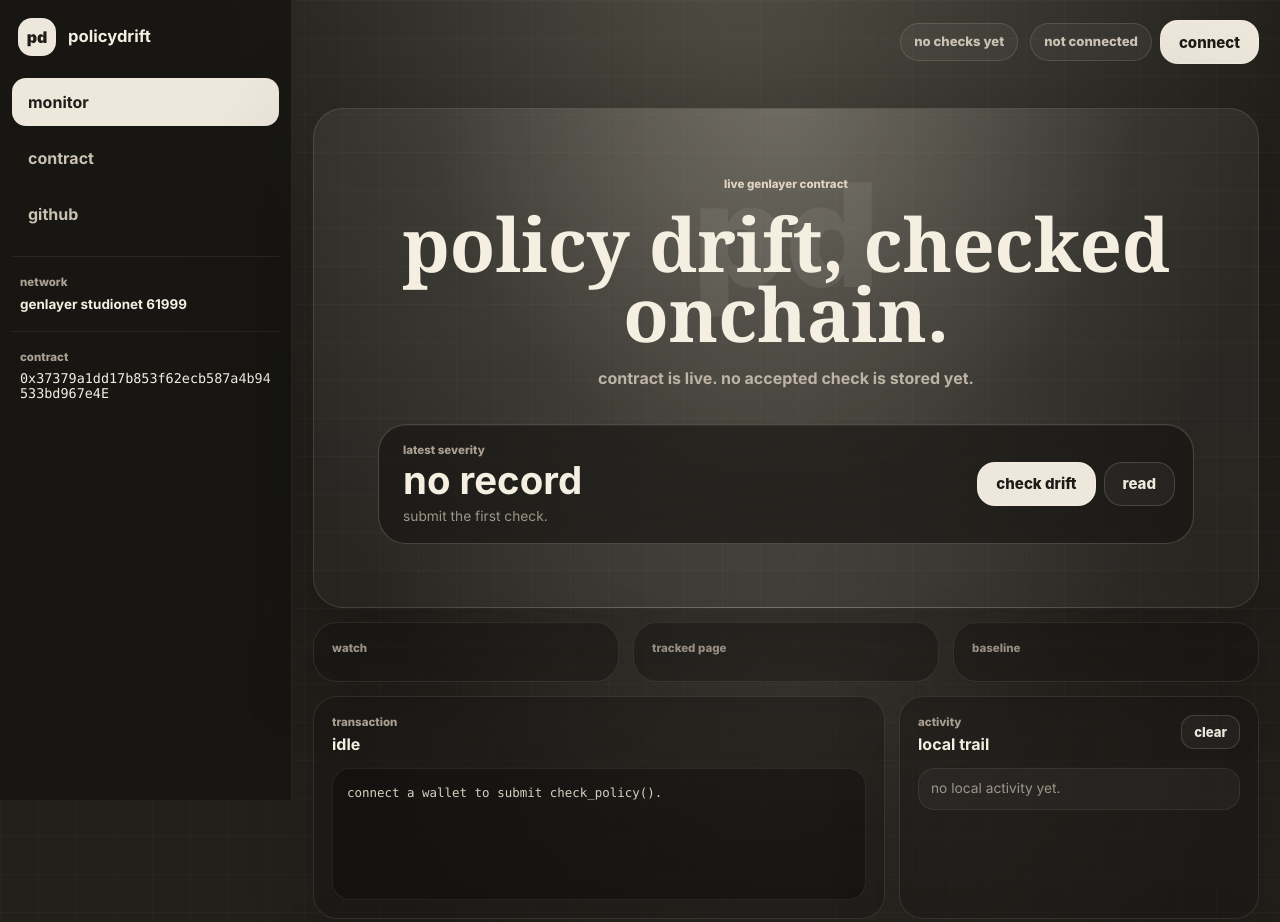
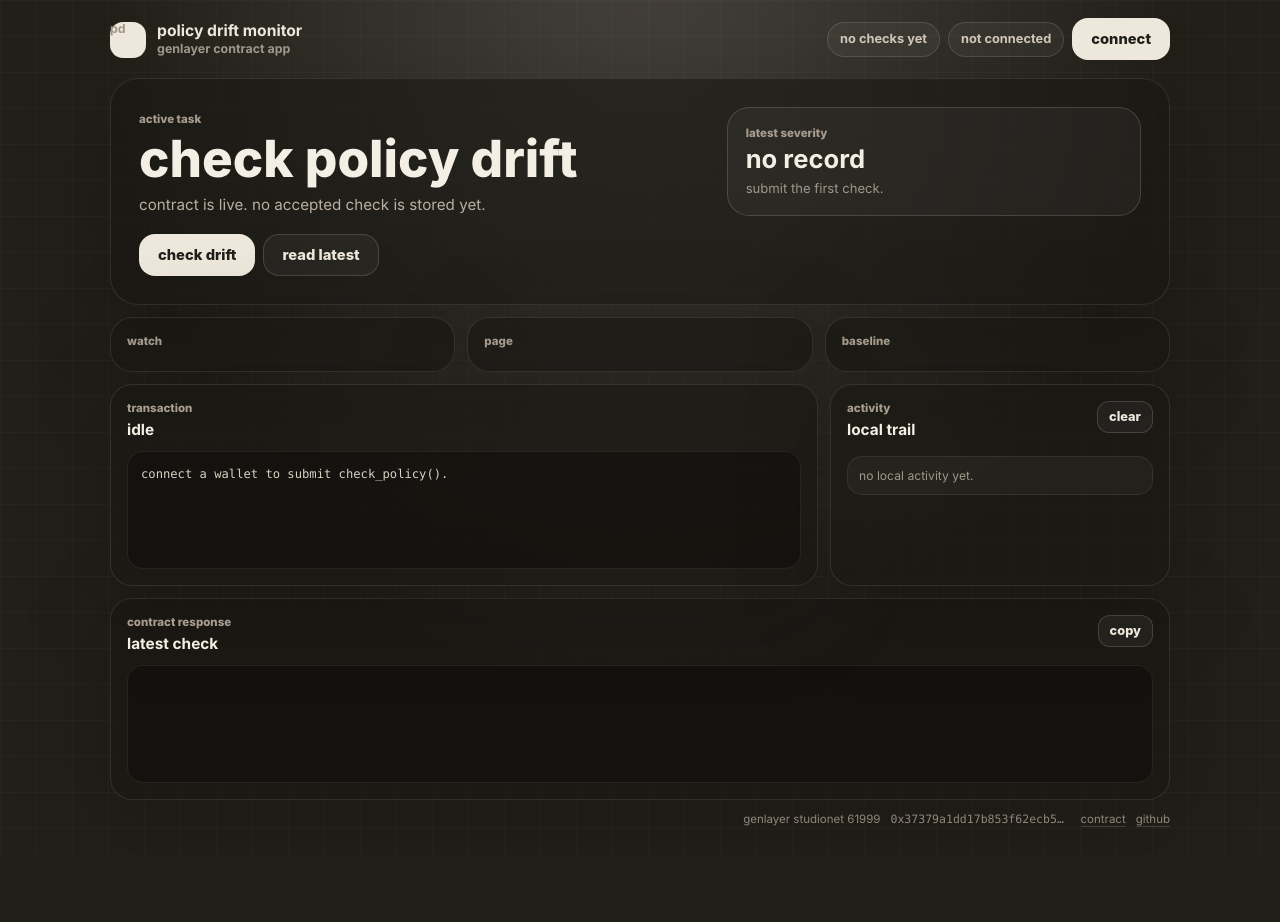
Before and after one commit to burak33bb/policy-drift-monitor, a website built with Vite: page index.html in a window 1280 px wide. Shown: the top 922 px of the page. After the commit the page ends 855 px from the top, so only its background shows below. Built offline with nearby package versions, Linux system fonts and the light colour scheme; what genlayer-js would draw is missing.

Commit message:
Simplify monitor layout

```diff
--- a/index.html
+++ b/index.html
@@ -10,39 +10,18 @@
     <title>policy drift monitor</title>
   </head>
   <body>
-    <main class="app-shell">
-      <aside class="sidebar">
+    <main class="page">
+      <header class="topbar">
         <div class="brand">
           <span class="mark">pd</span>
-          <strong>policydrift</strong>
+          <div>
+            <strong>policy drift monitor</strong>
+            <span>genlayer contract app</span>
+          </div>
         </div>
 
-        <nav class="nav-list" aria-label="project navigation">
-          <a href="#monitor" class="active">monitor</a>
-          <a id="contract-link" target="_blank" rel="noreferrer">contract</a>
-          <a
-            href="https://github.com/burak33bb/policy-drift-monitor"
-            target="_blank"
-            rel="noreferrer"
-          >
-            github
-          </a>
-        </nav>
-
-        <div class="sidebar-proof">
-          <span>network</span>
-          <strong id="network-label"></strong>
-        </div>
-        <div class="sidebar-proof">
-          <span>contract</span>
-          <code id="contract-address"></code>
-        </div>
-      </aside>
-
-      <section id="monitor" class="workspace">
-        <header class="toolbar">
+        <div class="wallet-cluster">
           <span id="status-pill" class="status-pill">ready</span>
-          <div class="wallet-cluster">
           <span id="wallet-state" class="wallet-state">not connected</span>
           <button id="connect-wallet" type="button">connect</button>
           <button id="disconnect-wallet" class="ghost" type="button" hidden>
@@ -51,34 +30,35 @@
         </div>
       </header>
 
-        <section class="hero-card">
-          <div class="ambient-mark">pd</div>
-          <p class="eyebrow">live genlayer contract</p>
-          <h1>policy drift, checked onchain.</h1>
-          <p id="summary-text" class="hero-copy">
-            read the deployed sentinel, then submit a real wallet transaction.
+      <section class="task-panel">
+        <div class="task-copy">
+          <span class="eyebrow">active task</span>
+          <h1>check policy drift</h1>
+          <p id="summary-text">
+            call the deployed sentinel, read the latest result, and keep the
+            explorer proof visible.
           </p>
+        </div>
 
-          <div id="result-band" class="command-box">
-            <div>
+        <div id="result-band" class="result-box">
           <span>latest severity</span>
           <strong id="severity-label">not checked</strong>
           <small id="confidence-label">read contract state first.</small>
         </div>
-            <div class="command-actions">
+
+        <div class="action-row">
           <button id="check-policy" type="button">check drift</button>
-              <button id="read-latest" class="secondary" type="button">read</button>
-            </div>
+          <button id="read-latest" class="secondary" type="button">read latest</button>
         </div>
       </section>
 
-        <section class="mini-grid">
+      <section class="quick-grid">
         <article>
           <span>watch</span>
           <strong id="watch-name">genlayer docs watch</strong>
         </article>
         <article>
-            <span>tracked page</span>
+          <span>page</span>
           <a id="policy-url" target="_blank" rel="noreferrer"></a>
         </article>
         <article>
@@ -87,7 +67,7 @@
         </article>
       </section>
 
-        <section class="lower-grid">
+      <section class="work-grid">
         <article class="panel">
           <div class="panel-head">
             <div>
@@ -125,7 +105,19 @@
         </div>
         <pre id="raw-output">no contract response yet.</pre>
       </section>
-      </section>
+
+      <footer class="proof-strip">
+        <span id="network-label"></span>
+        <code id="contract-address"></code>
+        <a id="contract-link" target="_blank" rel="noreferrer">contract</a>
+        <a
+          href="https://github.com/burak33bb/policy-drift-monitor"
+          target="_blank"
+          rel="noreferrer"
+        >
+          github
+        </a>
+      </footer>
     </main>
     <script type="module" src="/src/main.js"></script>
   </body>
--- a/src/styles.css
+++ b/src/styles.css
@@ -1,6 +1,6 @@
 :root {
-  color: #eee9de;
-  background: #1f1d18;
+  color: #eee8dc;
+  background: #221f19;
   font-family:
     Inter, ui-sans-serif, system-ui, -apple-system, BlinkMacSystemFont, "Segoe UI",
     sans-serif;
@@ -17,12 +17,11 @@ body {
   min-height: 100vh;
   margin: 0;
   background:
-    radial-gradient(ellipse at 58% -8%, rgba(236, 228, 210, 0.24), transparent 34rem),
-    radial-gradient(ellipse at 62% 58%, rgba(236, 228, 210, 0.1), transparent 28rem),
-    linear-gradient(rgba(255, 255, 255, 0.025) 1px, transparent 1px),
-    linear-gradient(90deg, rgba(255, 255, 255, 0.02) 1px, transparent 1px),
-    #22201b;
-  background-size: auto, auto, 38px 38px, 38px 38px, auto;
+    radial-gradient(ellipse at 50% -12%, rgba(238, 232, 220, 0.18), transparent 34rem),
+    linear-gradient(rgba(255, 255, 255, 0.022) 1px, transparent 1px),
+    linear-gradient(90deg, rgba(255, 255, 255, 0.018) 1px, transparent 1px),
+    #221f19;
+  background-size: auto, 36px 36px, 36px 36px, auto;
 }
 
 button,
@@ -31,44 +30,35 @@ a {
 }
 
 button {
-  min-height: 44px;
-  border: 1px solid rgba(245, 239, 224, 0.8);
-  border-radius: 18px;
+  min-height: 42px;
+  border: 1px solid rgba(238, 232, 220, 0.86);
+  border-radius: 16px;
   padding: 0 18px;
-  color: #1e1b16;
+  color: #211f1a;
   background: #eee8dc;
   font: inherit;
-  font-size: 0.94rem;
+  font-size: 0.92rem;
   font-weight: 760;
   cursor: pointer;
-  transition:
-    transform 160ms ease,
-    border-color 160ms ease,
-    background 160ms ease;
 }
 
-button:hover {
-  transform: translateY(-1px);
+button.secondary,
+button.ghost {
+  color: #eee8dc;
+  background: rgba(255, 255, 255, 0.045);
+  border-color: rgba(238, 232, 220, 0.16);
+}
+
+button.small {
+  min-height: 32px;
+  padding: 0 11px;
+  border-radius: 12px;
+  font-size: 0.8rem;
 }
 
 button:disabled {
   cursor: progress;
-  opacity: 0.56;
-  transform: none;
-}
-
-button.secondary,
-button.ghost {
-  color: #eee9de;
-  background: rgba(255, 255, 255, 0.045);
-  border-color: rgba(245, 239, 224, 0.16);
-}
-
-button.small {
-  min-height: 34px;
-  padding: 0 12px;
-  border-radius: 13px;
-  font-size: 0.82rem;
+  opacity: 0.58;
 }
 
 a {
@@ -81,108 +71,61 @@ pre {
   font-family: "SFMono-Regular", Consolas, "Liberation Mono", monospace;
 }
 
-.app-shell {
-  display: grid;
-  grid-template-columns: 292px minmax(0, 1fr);
-  min-height: 100vh;
+.page {
+  width: min(1060px, calc(100% - 32px));
+  margin: 0 auto;
+  padding: 18px 0 28px;
 }
 
-.sidebar {
-  position: sticky;
-  top: 0;
-  height: 100vh;
-  border-right: 1px solid rgba(245, 239, 224, 0.08);
-  padding: 18px 12px;
-  background: rgba(20, 19, 16, 0.72);
-  backdrop-filter: blur(18px);
+.topbar,
+.wallet-cluster,
+.action-row,
+.panel-head,
+.proof-strip {
+  display: flex;
+  align-items: center;
+}
+
+.topbar {
+  justify-content: space-between;
+  gap: 16px;
+  margin-bottom: 18px;
 }
 
 .brand {
   display: flex;
   align-items: center;
-  gap: 12px;
-  padding: 0 6px 22px;
-  color: #f5efe2;
+  gap: 11px;
 }
 
 .mark {
   display: grid;
-  width: 38px;
-  height: 38px;
+  width: 36px;
+  height: 36px;
   place-items: center;
-  border-radius: 14px;
+  border-radius: 13px;
   background: #eee8dc;
-  color: #1f1d18;
+  color: #211f1a;
   font-weight: 900;
 }
 
-.brand strong {
-  font-size: 1.04rem;
+.brand strong,
+.brand span {
+  display: block;
 }
 
-.nav-list {
-  display: grid;
-  gap: 8px;
+.brand strong {
+  font-size: 0.98rem;
 }
 
-.nav-list a {
-  border-radius: 14px;
-  padding: 14px 16px;
-  color: #c9c1b2;
-  font-weight: 720;
-}
-
-.nav-list a.active,
-.nav-list a:hover {
-  color: #1f1d18;
-  background: #eee8dc;
-}
-
-.sidebar-proof {
-  margin-top: 18px;
-  border-top: 1px solid rgba(245, 239, 224, 0.08);
-  padding: 18px 8px 0;
-}
-
-.sidebar-proof span,
-.mini-grid span,
-.panel-head span,
-.command-box span,
-.eyebrow {
-  display: block;
-  color: #aaa194;
-  font-size: 0.72rem;
-  font-weight: 820;
-  letter-spacing: 0;
-  text-transform: lowercase;
-}
-
-.sidebar-proof strong,
-.sidebar-proof code {
-  display: block;
-  margin-top: 8px;
-  overflow-wrap: anywhere;
-  color: #f5efe2;
-  font-size: 0.84rem;
-}
-
-.workspace {
-  width: min(1040px, calc(100% - 42px));
-  margin: 0 auto;
-  padding: 18px 0 42px;
-}
-
-.toolbar {
-  display: flex;
-  justify-content: flex-end;
-  align-items: center;
-  gap: 12px;
-  min-height: 48px;
+.brand span {
+  margin-top: 2px;
+  color: #9f978a;
+  font-size: 0.78rem;
+  font-weight: 700;
 }
 
 .wallet-cluster {
-  display: flex;
-  align-items: center;
   justify-content: flex-end;
   gap: 8px;
   flex-wrap: wrap;
@@ -190,13 +133,13 @@ pre {
 
 .wallet-state,
 .status-pill {
-  border: 1px solid rgba(245, 239, 224, 0.14);
+  border: 1px solid rgba(238, 232, 220, 0.14);
   border-radius: 999px;
-  padding: 10px 13px;
+  padding: 9px 12px;
   color: #cfc6b8;
   background: rgba(255, 255, 255, 0.045);
-  font-size: 0.82rem;
-  font-weight: 760;
+  font-size: 0.8rem;
+  font-weight: 750;
 }
 
 .wallet-state.connected {
@@ -205,186 +148,147 @@ pre {
   background: rgba(112, 153, 82, 0.16);
 }
 
-.status-pill[data-tone="ok"] {
-  color: #dcf6ca;
+.task-panel,
+.quick-grid article,
+.panel {
+  border: 1px solid rgba(238, 232, 220, 0.11);
+  background: rgba(25, 23, 19, 0.62);
+  box-shadow: 0 22px 100px rgba(0, 0, 0, 0.2);
 }
 
-.status-pill[data-tone="danger"] {
-  color: #ffb5a8;
+.task-panel {
+  display: grid;
+  grid-template-columns: minmax(0, 1.1fr) minmax(260px, 0.8fr);
+  gap: 18px;
+  align-items: end;
+  border-radius: 28px;
+  padding: 28px;
 }
 
-.hero-card {
-  position: relative;
-  min-height: 500px;
-  margin-top: 42px;
-  overflow: hidden;
-  border: 1px solid rgba(245, 239, 224, 0.12);
-  border-radius: 30px;
-  padding: 68px 64px 34px;
-  background:
-    radial-gradient(ellipse at 50% 0%, rgba(245, 239, 224, 0.18), transparent 22rem),
-    linear-gradient(180deg, rgba(255, 255, 255, 0.05), rgba(255, 255, 255, 0.025));
-  box-shadow: 0 26px 120px rgba(0, 0, 0, 0.28);
-}
-
-.ambient-mark {
-  position: absolute;
-  inset: 54px 0 auto;
-  margin: auto;
-  width: 260px;
-  height: 220px;
-  color: rgba(245, 239, 224, 0.08);
-  font-size: 9rem;
-  font-weight: 950;
-  line-height: 1;
-  text-align: center;
-  filter: blur(0.2px);
-  pointer-events: none;
-}
-
-.eyebrow {
-  position: relative;
-  margin: 0 0 18px;
-  color: #e1d5c2;
-  text-align: center;
+.eyebrow,
+.quick-grid span,
+.panel-head span,
+.result-box span {
+  display: block;
+  color: #a79e90;
+  font-size: 0.72rem;
+  font-weight: 820;
+  letter-spacing: 0;
+  text-transform: lowercase;
 }
 
 h1 {
-  position: relative;
-  max-width: 780px;
-  margin: 0 auto;
-  color: #f5efe2;
-  font-family: Georgia, "Times New Roman", serif;
-  font-size: clamp(2.5rem, 5.8vw, 5.9rem);
-  font-weight: 720;
-  line-height: 0.94;
-  text-align: center;
+  margin: 8px 0 8px;
+  color: #f4efe4;
+  font-size: clamp(1.9rem, 4vw, 3.35rem);
+  font-weight: 760;
+  line-height: 1;
   letter-spacing: 0;
+  text-transform: lowercase;
 }
 
-.hero-copy {
-  position: relative;
-  max-width: 520px;
-  margin: 18px auto 34px;
-  color: #bdb4a6;
-  font-size: 1rem;
-  font-weight: 650;
+.task-copy p {
+  max-width: 500px;
+  margin: 0;
+  color: #b9b0a2;
+  font-size: 0.95rem;
   line-height: 1.45;
-  text-align: center;
 }
 
-.command-box {
-  position: relative;
-  display: grid;
-  grid-template-columns: minmax(0, 1fr) auto;
-  gap: 18px;
-  align-items: center;
-  max-width: 830px;
-  margin: 0 auto;
-  border: 1px solid rgba(245, 239, 224, 0.2);
-  border-radius: 28px;
-  padding: 18px 18px 18px 24px;
-  background: rgba(23, 21, 18, 0.64);
-  box-shadow: inset 0 1px 0 rgba(255, 255, 255, 0.05);
+.result-box {
+  border: 1px solid rgba(238, 232, 220, 0.16);
+  border-radius: 22px;
+  padding: 18px;
+  background: rgba(255, 255, 255, 0.04);
 }
 
-.command-box strong {
+.result-box strong {
   display: block;
-  margin: 5px 0;
-  color: #f5efe2;
-  font-size: clamp(1.5rem, 3vw, 2.6rem);
+  margin: 7px 0 4px;
+  color: #f4efe4;
+  font-size: 1.6rem;
   line-height: 1;
+  text-transform: lowercase;
 }
 
-.command-box small {
-  color: #9f9688;
-  font-size: 0.86rem;
+.result-box small {
+  color: #9f978a;
+  font-size: 0.82rem;
 }
 
-.command-actions {
-  display: flex;
+.action-row {
+  grid-column: 1 / -1;
   gap: 8px;
+  flex-wrap: wrap;
 }
 
-.mini-grid,
-.lower-grid {
+.quick-grid,
+.work-grid {
   display: grid;
-  gap: 14px;
+  gap: 12px;
+  margin-top: 12px;
 }
 
-.mini-grid {
+.quick-grid {
   grid-template-columns: repeat(3, minmax(0, 1fr));
-  margin: 14px 0;
 }
 
-.mini-grid article,
+.quick-grid article,
 .panel {
-  border: 1px solid rgba(245, 239, 224, 0.1);
-  border-radius: 24px;
-  background: rgba(23, 21, 18, 0.46);
-  box-shadow: 0 18px 70px rgba(0, 0, 0, 0.16);
+  border-radius: 22px;
+  padding: 16px;
 }
 
-.mini-grid article {
-  min-width: 0;
-  padding: 18px;
+.quick-grid strong,
+.quick-grid a,
+.quick-grid code {
+  display: block;
+  margin-top: 7px;
+  overflow-wrap: anywhere;
+  color: #eee8dc;
+  font-size: 0.88rem;
 }
 
-.mini-grid strong,
-.mini-grid a,
-.mini-grid code {
-  display: block;
-  margin-top: 8px;
-  overflow-wrap: anywhere;
-  color: #eee8dc;
-  font-size: 0.93rem;
-}
-
-.lower-grid {
-  grid-template-columns: minmax(0, 1fr) 360px;
-}
-
-.panel {
-  padding: 18px;
+.work-grid {
+  grid-template-columns: minmax(0, 1fr) 340px;
 }
 
 .panel-head {
-  display: flex;
   justify-content: space-between;
   align-items: flex-start;
-  gap: 14px;
-  margin-bottom: 14px;
+  gap: 12px;
+  margin-bottom: 12px;
 }
 
 .panel-head strong {
   display: block;
   margin-top: 5px;
-  color: #f5efe2;
-  font-size: 1rem;
+  color: #f4efe4;
+  font-size: 0.96rem;
   text-transform: lowercase;
 }
 
 .panel-head a {
-  border: 1px solid rgba(245, 239, 224, 0.12);
+  border: 1px solid rgba(238, 232, 220, 0.12);
   border-radius: 999px;
-  padding: 8px 10px;
+  padding: 7px 10px;
   color: #eee8dc;
-  font-size: 0.82rem;
+  font-size: 0.78rem;
   font-weight: 760;
 }
 
 pre {
-  min-height: 132px;
-  max-height: 320px;
+  min-height: 118px;
+  max-height: 290px;
   margin: 0;
   overflow: auto;
-  border: 1px solid rgba(245, 239, 224, 0.08);
-  border-radius: 18px;
-  padding: 14px;
+  border: 1px solid rgba(238, 232, 220, 0.08);
+  border-radius: 16px;
+  padding: 13px;
   background: rgba(0, 0, 0, 0.28);
   color: #d8d0c1;
-  font-size: 0.78rem;
-  line-height: 1.55;
+  font-size: 0.76rem;
+  line-height: 1.5;
   white-space: pre-wrap;
 }
 
@@ -395,9 +299,9 @@ pre {
 
 .activity-item,
 .empty-state {
-  border: 1px solid rgba(245, 239, 224, 0.08);
-  border-radius: 16px;
-  padding: 12px;
+  border: 1px solid rgba(238, 232, 220, 0.08);
+  border-radius: 15px;
+  padding: 11px;
   background: rgba(255, 255, 255, 0.035);
 }
 
@@ -409,84 +313,69 @@ pre {
 
 .activity-item strong {
   color: #eee8dc;
-  font-size: 0.9rem;
-}
-
-.activity-item span {
-  margin-top: 5px;
-  color: #9f9688;
-  font-size: 0.78rem;
-}
-
-.activity-item a {
-  margin-top: 7px;
-  color: #eee8dc;
-  font-size: 0.78rem;
-  font-weight: 800;
-}
-
-.empty-state {
-  color: #9f9688;
   font-size: 0.86rem;
 }
 
+.activity-item span,
+.activity-item a,
+.empty-state {
+  margin-top: 5px;
+  color: #9f978a;
+  font-size: 0.76rem;
+}
+
 .raw-panel {
-  margin-top: 14px;
+  margin-top: 12px;
 }
 
 #raw-output {
-  max-height: 390px;
+  max-height: 320px;
 }
 
-@media (max-width: 980px) {
-  .app-shell {
+.proof-strip {
+  justify-content: flex-end;
+  gap: 10px;
+  flex-wrap: wrap;
+  margin-top: 12px;
+  color: #8f877b;
+  font-size: 0.72rem;
+}
+
+.proof-strip code {
+  max-width: 180px;
+  overflow: hidden;
+  text-overflow: ellipsis;
+}
+
+.proof-strip a {
+  border-bottom: 1px solid rgba(238, 232, 220, 0.18);
+}
+
+@media (max-width: 820px) {
+  .topbar,
+  .task-panel,
+  .quick-grid,
+  .work-grid {
     display: block;
   }
 
-  .sidebar {
-    position: static;
-    display: grid;
-    grid-template-columns: 1fr;
-    height: auto;
-    border-right: 0;
-    border-bottom: 1px solid rgba(245, 239, 224, 0.08);
+  .wallet-cluster,
+  .result-box,
+  .quick-grid article,
+  .panel {
+    margin-top: 10px;
   }
 
-  .nav-list {
-    grid-template-columns: repeat(3, 1fr);
-  }
-
-  .workspace {
-    width: min(100% - 28px, 760px);
-  }
-
-  .hero-card {
-    min-height: auto;
-    margin-top: 22px;
-    padding: 50px 24px 24px;
-  }
-
-  .command-box,
-  .mini-grid,
-  .lower-grid {
-    grid-template-columns: 1fr;
-  }
-
-  .command-actions {
-    flex-wrap: wrap;
+  .task-panel {
+    padding: 20px;
   }
 }
 
 @media (max-width: 560px) {
-  .toolbar,
   .wallet-cluster,
-  .command-actions {
+  .action-row {
     align-items: stretch;
     flex-direction: column;
-  }
-
-  .toolbar {
-    display: flex;
   }
 
   button,
@@ -494,12 +383,4 @@ pre {
   .status-pill {
     width: 100%;
   }
-
-  .nav-list {
-    grid-template-columns: 1fr;
-  }
-
-  h1 {
-    font-size: 2.65rem;
-  }
 }
```
Lines whose indentation alone changed are shown as unchanged.
